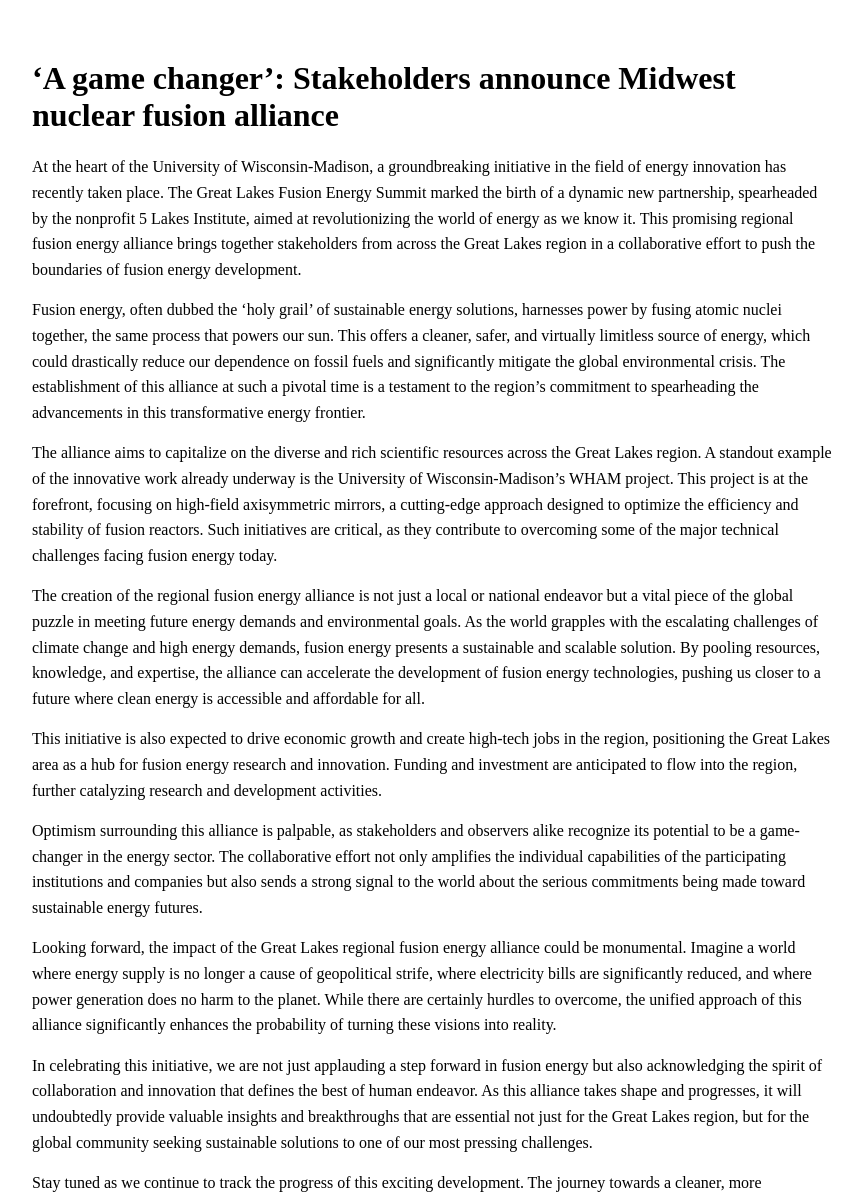
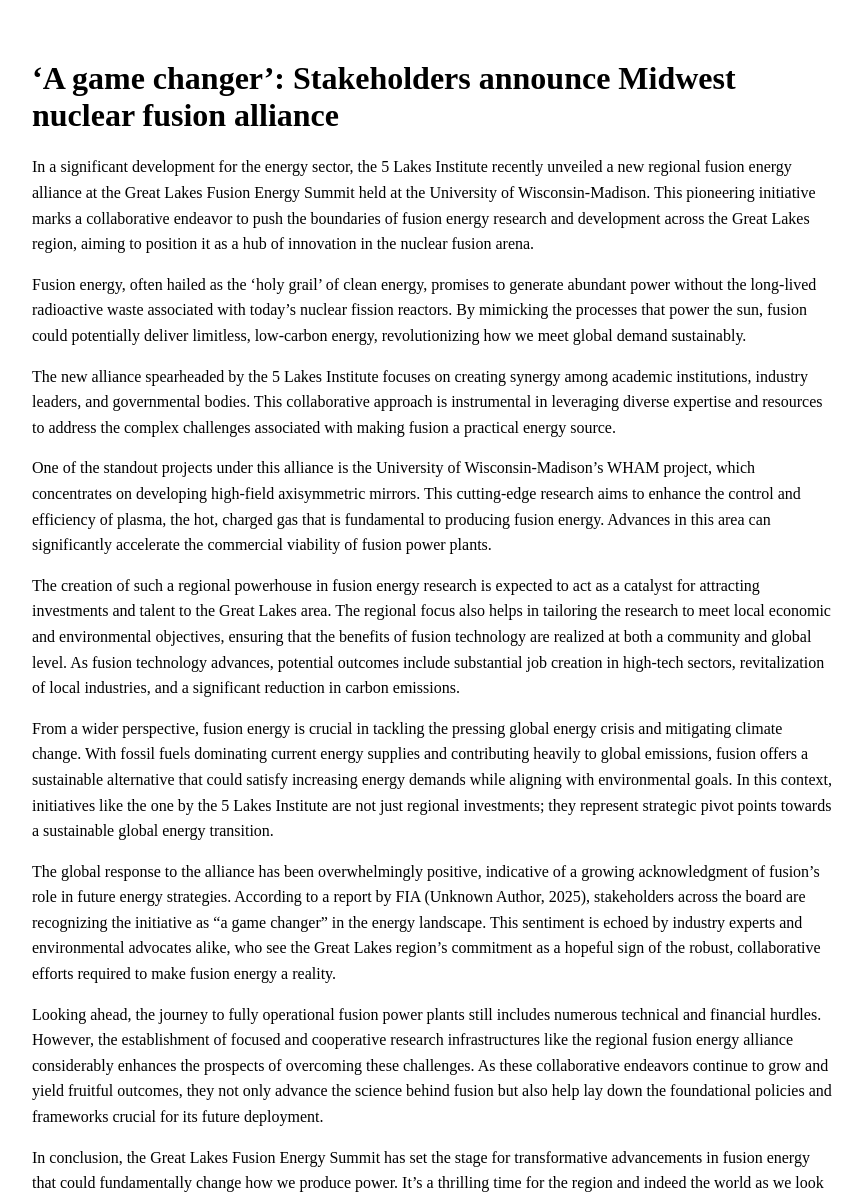
Before and after one commit to hyperpoint/hyperpoint.github.io, a Jekyll site: the page built from _posts/2025-05-21-9da404f288fc7901f43e2a90b2a84c7d-‘a-game-changer’-stakeholders-announce-midwest-nuclear-fusion-alliance.md, in a window 1280 px wide and 1400 px high. Shown: the part 201-1400 px from the top of the window, without its empty margins (208-1071 px from the left). Built offline with Jekyll 4.4.1, drawn with Linux system fonts in a browser that asks for light colours; some of the changed text lies outside the part shown.

Commit message:
Update blog post: ‘A game changer’: Stakeholders announce Midwest nuclear fusion alliance

```diff
--- a/_posts/2025-05-21-9da404f288fc7901f43e2a90b2a84c7d-‘a-game-changer’-stakeholders-announce-midwest-nuclear-fusion-alliance.md
+++ b/_posts/2025-05-21-9da404f288fc7901f43e2a90b2a84c7d-‘a-game-changer’-stakeholders-announce-midwest-nuclear-fusion-alliance.md
@@ -14,22 +14,22 @@ citation: "Unknown Author (2025). *‘A game changer’: Stakeholders announce M
 xai-generated: true
 ---
 
-At the heart of the University of Wisconsin-Madison, a groundbreaking initiative in the field of energy innovation has recently taken place. The Great Lakes Fusion Energy Summit marked the birth of a dynamic new partnership, spearheaded by the nonprofit 5 Lakes Institute, aimed at revolutionizing the world of energy as we know it. This promising regional fusion energy alliance brings together stakeholders from across the Great Lakes region in a collaborative effort to push the boundaries of fusion energy development.
+In a significant development for the energy sector, the 5 Lakes Institute recently unveiled a new regional fusion energy alliance at the Great Lakes Fusion Energy Summit held at the University of Wisconsin-Madison. This pioneering initiative marks a collaborative endeavor to push the boundaries of fusion energy research and development across the Great Lakes region, aiming to position it as a hub of innovation in the nuclear fusion arena.
 
-Fusion energy, often dubbed the 'holy grail' of sustainable energy solutions, harnesses power by fusing atomic nuclei together, the same process that powers our sun. This offers a cleaner, safer, and virtually limitless source of energy, which could drastically reduce our dependence on fossil fuels and significantly mitigate the global environmental crisis. The establishment of this alliance at such a pivotal time is a testament to the region’s commitment to spearheading the advancements in this transformative energy frontier.
+Fusion energy, often hailed as the 'holy grail' of clean energy, promises to generate abundant power without the long-lived radioactive waste associated with today’s nuclear fission reactors. By mimicking the processes that power the sun, fusion could potentially deliver limitless, low-carbon energy, revolutionizing how we meet global demand sustainably.
 
-The alliance aims to capitalize on the diverse and rich scientific resources across the Great Lakes region. A standout example of the innovative work already underway is the University of Wisconsin-Madison’s WHAM project. This project is at the forefront, focusing on high-field axisymmetric mirrors, a cutting-edge approach designed to optimize the efficiency and stability of fusion reactors. Such initiatives are critical, as they contribute to overcoming some of the major technical challenges facing fusion energy today.
+The new alliance spearheaded by the 5 Lakes Institute focuses on creating synergy among academic institutions, industry leaders, and governmental bodies. This collaborative approach is instrumental in leveraging diverse expertise and resources to address the complex challenges associated with making fusion a practical energy source.
 
-The creation of the regional fusion energy alliance is not just a local or national endeavor but a vital piece of the global puzzle in meeting future energy demands and environmental goals. As the world grapples with the escalating challenges of climate change and high energy demands, fusion energy presents a sustainable and scalable solution. By pooling resources, knowledge, and expertise, the alliance can accelerate the development of fusion energy technologies, pushing us closer to a future where clean energy is accessible and affordable for all.
+One of the standout projects under this alliance is the University of Wisconsin-Madison’s WHAM project, which concentrates on developing high-field axisymmetric mirrors. This cutting-edge research aims to enhance the control and efficiency of plasma, the hot, charged gas that is fundamental to producing fusion energy. Advances in this area can significantly accelerate the commercial viability of fusion power plants.
 
-This initiative is also expected to drive economic growth and create high-tech jobs in the region, positioning the Great Lakes area as a hub for fusion energy research and innovation. Funding and investment are anticipated to flow into the region, further catalyzing research and development activities.
+The creation of such a regional powerhouse in fusion energy research is expected to act as a catalyst for attracting investments and talent to the Great Lakes area. The regional focus also helps in tailoring the research to meet local economic and environmental objectives, ensuring that the benefits of fusion technology are realized at both a community and global level. As fusion technology advances, potential outcomes include substantial job creation in high-tech sectors, revitalization of local industries, and a significant reduction in carbon emissions.
 
-Optimism surrounding this alliance is palpable, as stakeholders and observers alike recognize its potential to be a game-changer in the energy sector. The collaborative effort not only amplifies the individual capabilities of the participating institutions and companies but also sends a strong signal to the world about the serious commitments being made toward sustainable energy futures.
+From a wider perspective, fusion energy is crucial in tackling the pressing global energy crisis and mitigating climate change. With fossil fuels dominating current energy supplies and contributing heavily to global emissions, fusion offers a sustainable alternative that could satisfy increasing energy demands while aligning with environmental goals. In this context, initiatives like the one by the 5 Lakes Institute are not just regional investments; they represent strategic pivot points towards a sustainable global energy transition.
 
-Looking forward, the impact of the Great Lakes regional fusion energy alliance could be monumental. Imagine a world where energy supply is no longer a cause of geopolitical strife, where electricity bills are significantly reduced, and where power generation does no harm to the planet. While there are certainly hurdles to overcome, the unified approach of this alliance significantly enhances the probability of turning these visions into reality.
+The global response to the alliance has been overwhelmingly positive, indicative of a growing acknowledgment of fusion’s role in future energy strategies. According to a report by FIA (Unknown Author, 2025), stakeholders across the board are recognizing the initiative as "a game changer" in the energy landscape. This sentiment is echoed by industry experts and environmental advocates alike, who see the Great Lakes region's commitment as a hopeful sign of the robust, collaborative efforts required to make fusion energy a reality.
 
-In celebrating this initiative, we are not just applauding a step forward in fusion energy but also acknowledging the spirit of collaboration and innovation that defines the best of human endeavor. As this alliance takes shape and progresses, it will undoubtedly provide valuable insights and breakthroughs that are essential not just for the Great Lakes region, but for the global community seeking sustainable solutions to one of our most pressing challenges.
+Looking ahead, the journey to fully operational fusion power plants still includes numerous technical and financial hurdles. However, the establishment of focused and cooperative research infrastructures like the regional fusion energy alliance considerably enhances the prospects of overcoming these challenges. As these collaborative endeavors continue to grow and yield fruitful outcomes, they not only advance the science behind fusion but also help lay down the foundational policies and frameworks crucial for its future deployment.
 
-Stay tuned as we continue to track the progress of this exciting development. The journey towards a cleaner, more sustainable future is well underway, and thanks to efforts like those of the 5 Lakes Institute and its partners, brighter days powered by fusion energy are on the horizon.
+In conclusion, the Great Lakes Fusion Energy Summit has set the stage for transformative advancements in fusion energy that could fundamentally change how we produce power. It’s a thrilling time for the region and indeed the world as we look towards a more sustainable and energy-secure future. Exciting developments from projects like the WHAM initiative promise to keep this momentum going, driving closer to a day when fusion energy becomes a central pillar of global energy systems.
 
 *This post was generated with AI assistance by the Fusion Authority Engine, developed by Travis Frye.*
```
Also changed, not shown: other parts of _posts/2025-05-21-9da404f288fc7901f43e2a90b2a84c7d-‘a-game-changer’-stakeholders-announce-midwest-nuclear-fusion-alliance.md (+2 -2 lines).
